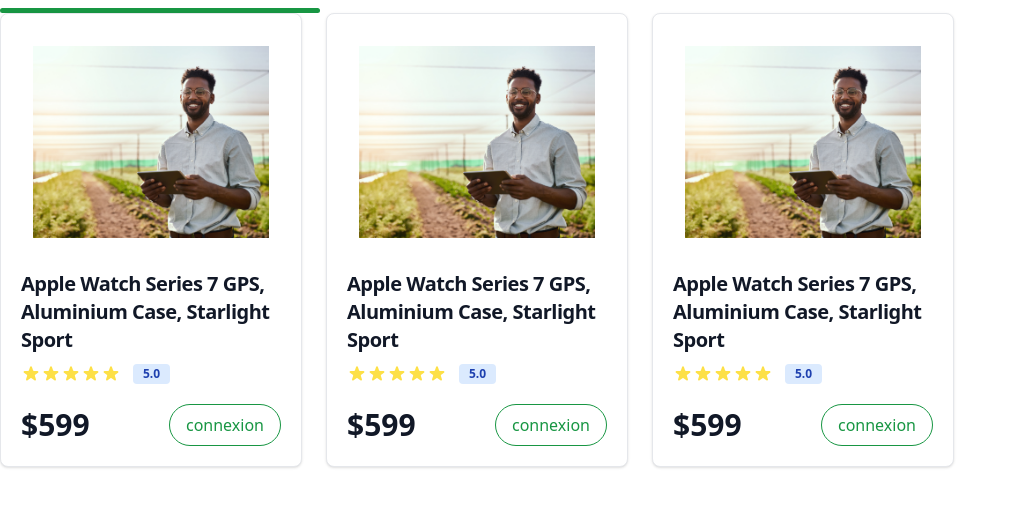
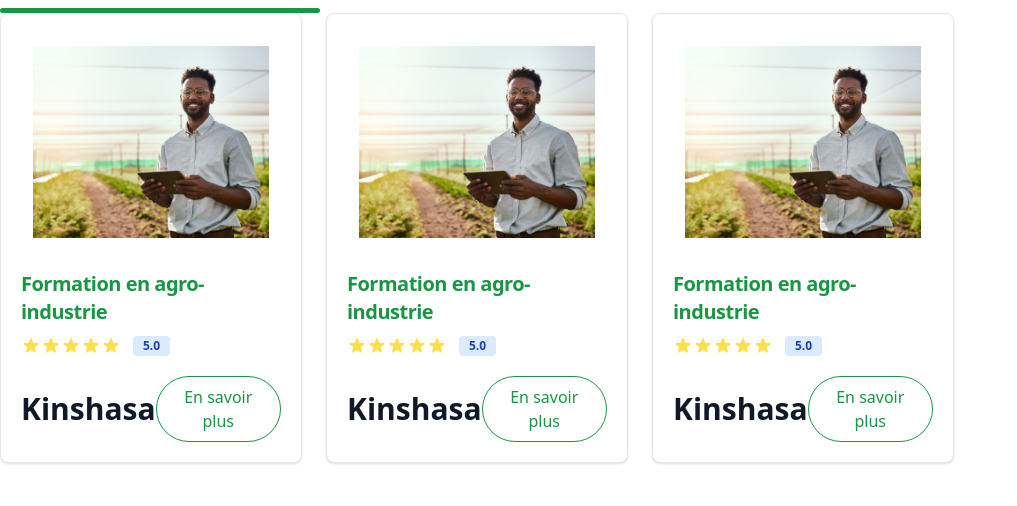
Before and after one commit to Joetdz/AgroBibi, a Next.js app: page /activites in a window 1280 px wide. Shown: the part 852-1358 px from the top of the page, without its empty margins (0-1017 px from the left). Built offline with nearby package versions, Linux system fonts and the light colour scheme.

Commit message:
fix: correct card catergy text

```diff
--- a/src/components/CardCategory.js
+++ b/src/components/CardCategory.js
@@ -6,7 +6,7 @@
       style={{ backgroundImage: `url(${bg})` }}
     >
       <div className="flex h-full w-full flex-col  items-center justify-center rounded-lg md:backdrop-brightness-50">
-        <h1 className="font-bold text-black">{title}</h1>
+        <h1 className="font-bold text-white">{title}</h1>
       </div>
     </div>
   );
--- a/src/components/CategoriesContainer.js
+++ b/src/components/CategoriesContainer.js
@@ -15,9 +15,6 @@
         <CardCategory title="legume" bg="/agrobibi/transforme.png" />
         <CardCategory title="legume" bg="/agrobibi/legumes.png" />
         <CardCategory title="legume" bg="/agrobibi/transforme.png" />
-        <CardCategory title="legume" bg="/agrobibi/legumes.png" />
-        <CardCategory title="legume" bg="/agrobibi/transforme.png" />
-        <CardCategory title="legume" bg="/agrobibi/legumes.png" />
       </div>
     </div>
   );
--- a/src/components/EventCard.js
+++ b/src/components/EventCard.js
@@ -11,8 +11,8 @@
 
       <div className="px-5 pb-5">
         <a href="#">
-          <h5 className="text-xl font-semibold tracking-tight text-gray-900 dark:text-white">
-            Apple Watch Series 7 GPS, Aluminium Case, Starlight Sport
+          <h5 className="text-xl font-semibold tracking-tight text-[#189643] dark:text-white">
+            Formation en agro-industrie
           </h5>
         </a>
         <div className="mb-5 mt-2.5 flex items-center">
@@ -72,11 +72,11 @@
         </div>
         <div className="flex items-center justify-between">
           <span className="text-3xl font-bold text-gray-900 dark:text-white">
-            $599
+            Kinshasa
           </span>
           <button className="rounded-full border border-solid border-[#189643] p-2  pl-4 pr-4 text-[#189643]">
             {' '}
-            connexion
+            En savoir plus
           </button>
         </div>
       </div>
```
Also changed, not shown: 1 other file (tests, documents, lock files or other folders).
